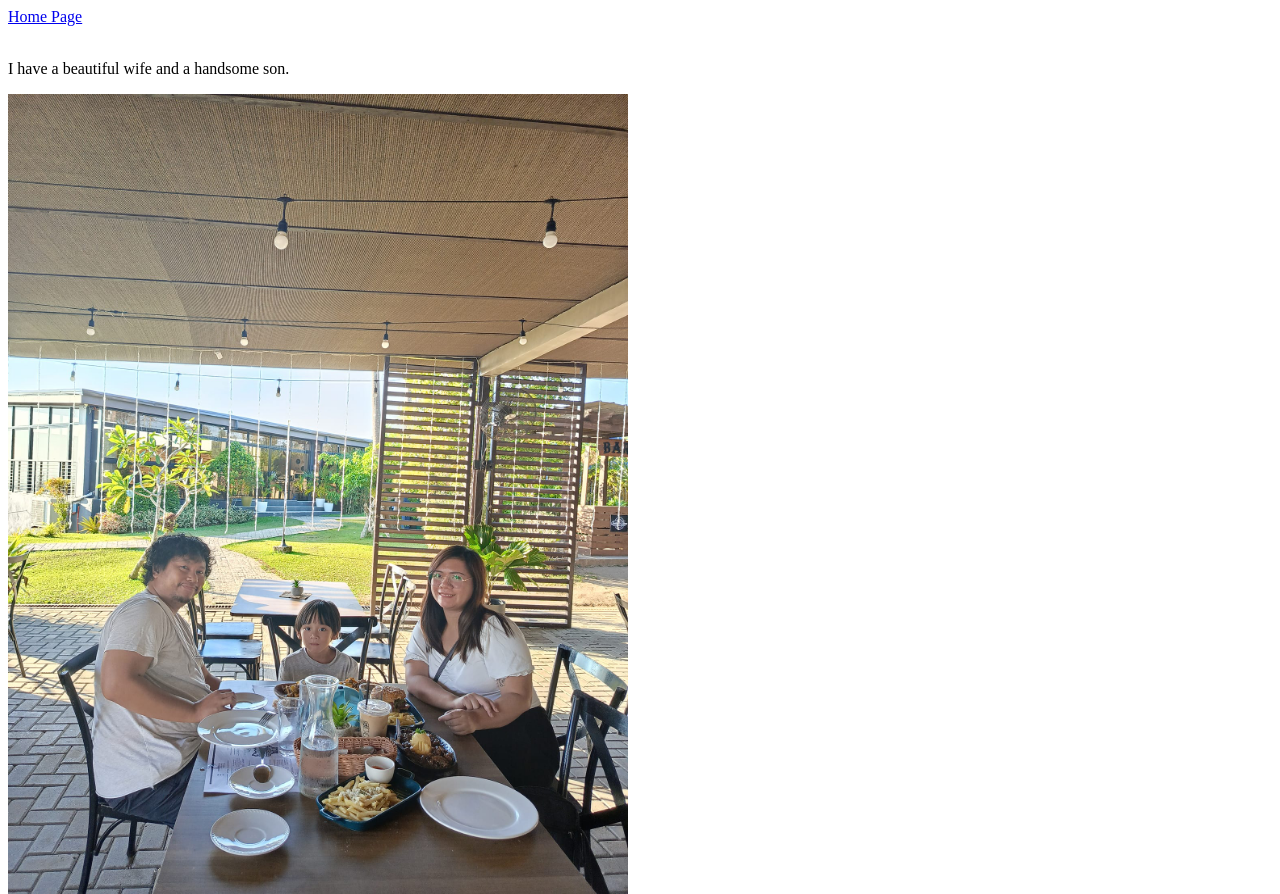
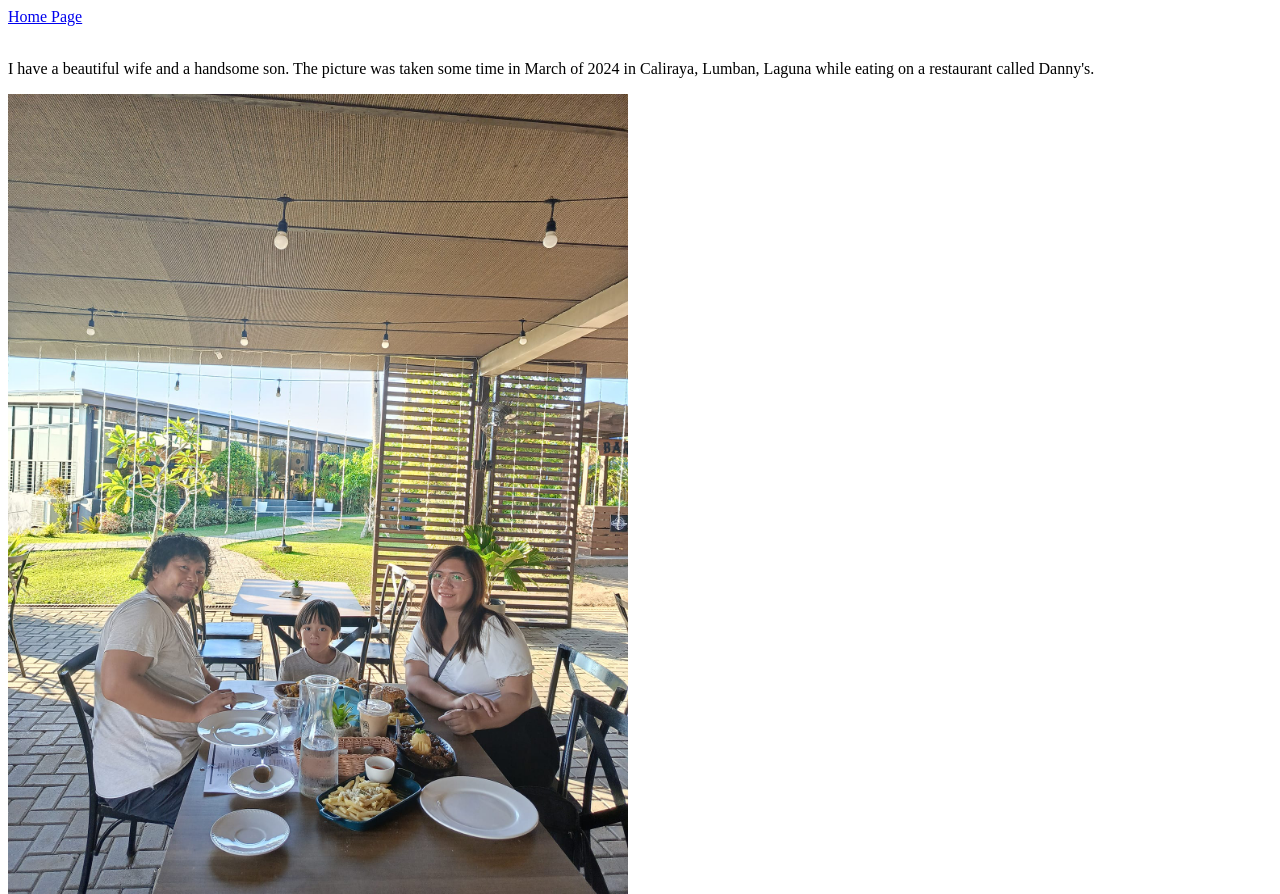
Before and after one commit to keso2g/My-first-HTML-site, a plain HTML site: page blogspot.html in a window 1280 px wide. Shown: the top 894 px of the page. Drawn offline with Linux system fonts and the light colour scheme.

Commit message:
Update blogspot.html
added description of the photo

```diff
--- a/blogspot.html
+++ b/blogspot.html
@@ -7,7 +7,7 @@
 	<a href = "index.html" target = "_blank">Home Page</a>
 	</header>
 	<br>
-	<p>I have a beautiful wife and a handsome son.</p>
+	<p>I have a beautiful wife and a handsome son. The picture was taken some time in March of 2024 in Caliraya, Lumban, Laguna while eating on a restaurant called Danny's. </p>
 	<img src= "family.jpg" alt="fam pic" width= "620" height= "800">
 	<br>
 	<br>
```
